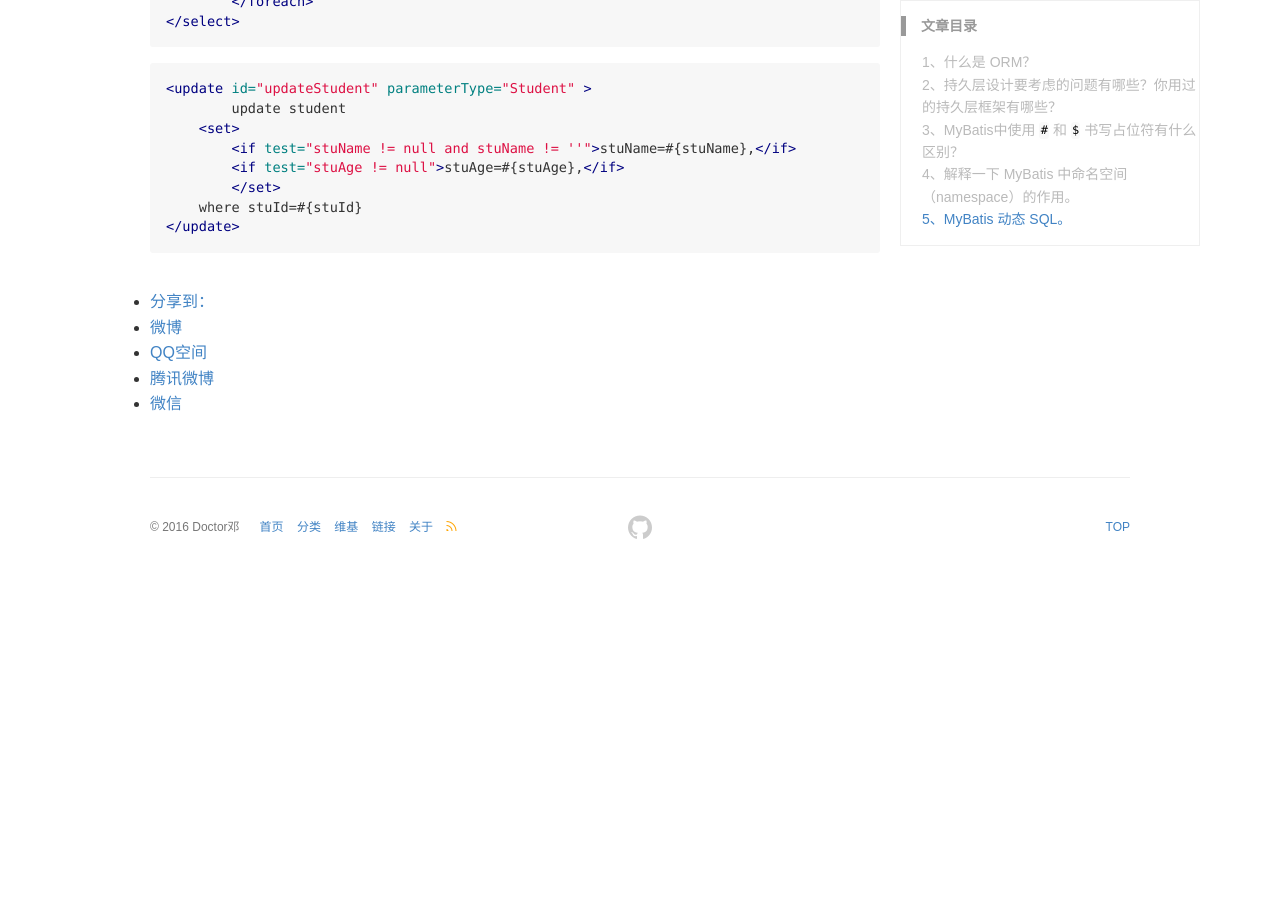
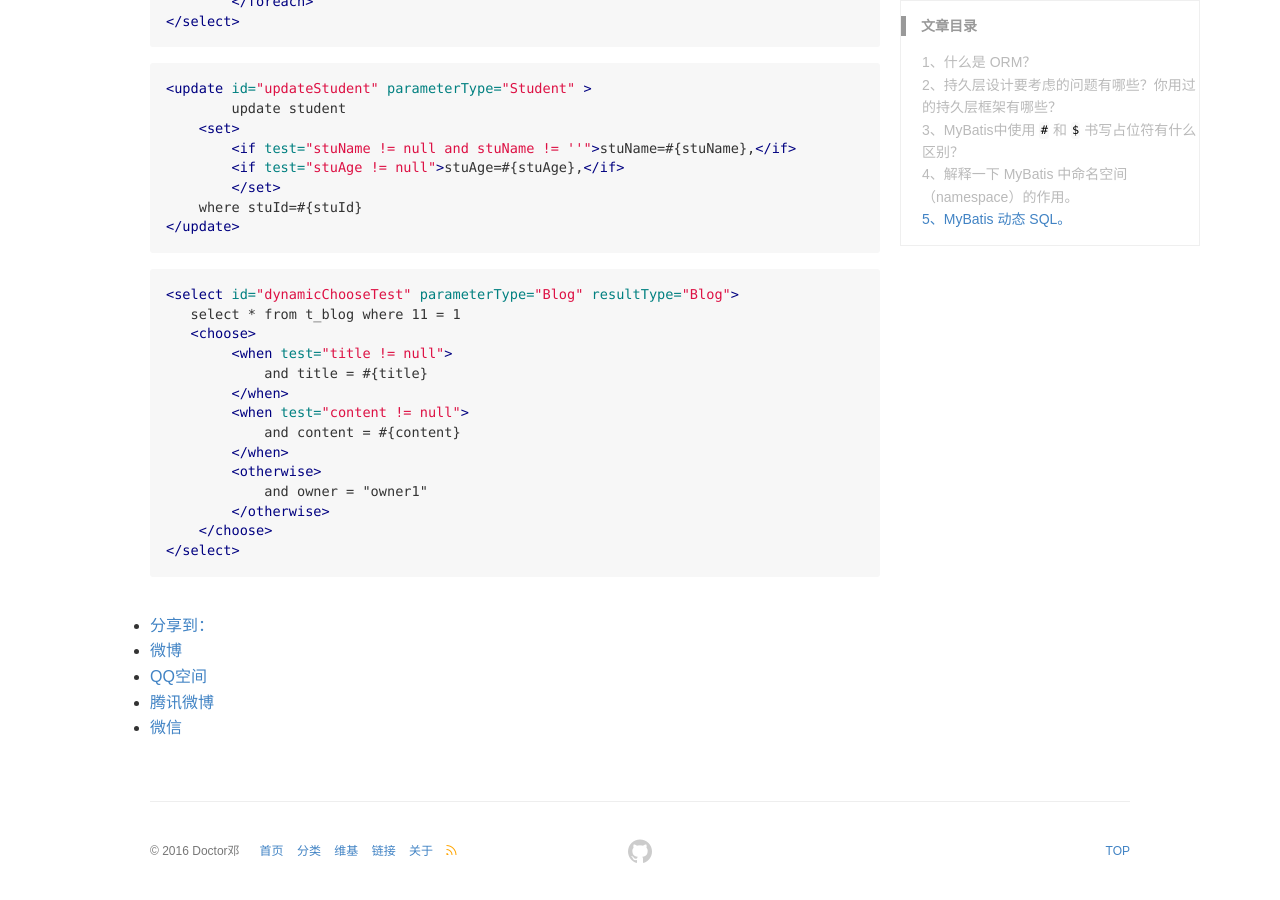
Before and after one commit to DoctorDeng/DoctorDeng.github.io, a Jekyll site: the page built from _posts/2016-09-18-java-SSM.md, in a window 1280 px wide and 900 px high, scrolled down 2258 px. Built offline with Jekyll 4.4.1, drawn with Linux system fonts in a browser that asks for light colours; comment, search, counter and statistics services are not loaded; before the commit the page ends 2834 px from its top, so only the background shows below that.

Commit message:
modify file

````diff
--- a/_posts/2016-09-18-java-SSM.md
+++ b/_posts/2016-09-18-java-SSM.md
@@ -87,3 +87,20 @@ MyBatis中用于实现动态SQL的元素主要有：
     where stuId=#{stuId}
 </update>
 ```
+
+```xml?linenums
+<select id="dynamicChooseTest" parameterType="Blog" resultType="Blog">
+   select * from t_blog where 11 = 1
+   <choose>
+        <when test="title != null">
+            and title = #{title}
+        </when>
+        <when test="content != null">
+            and content = #{content}
+        </when>
+        <otherwise>
+            and owner = "owner1"
+        </otherwise>
+    </choose>
+</select>
+```
````
